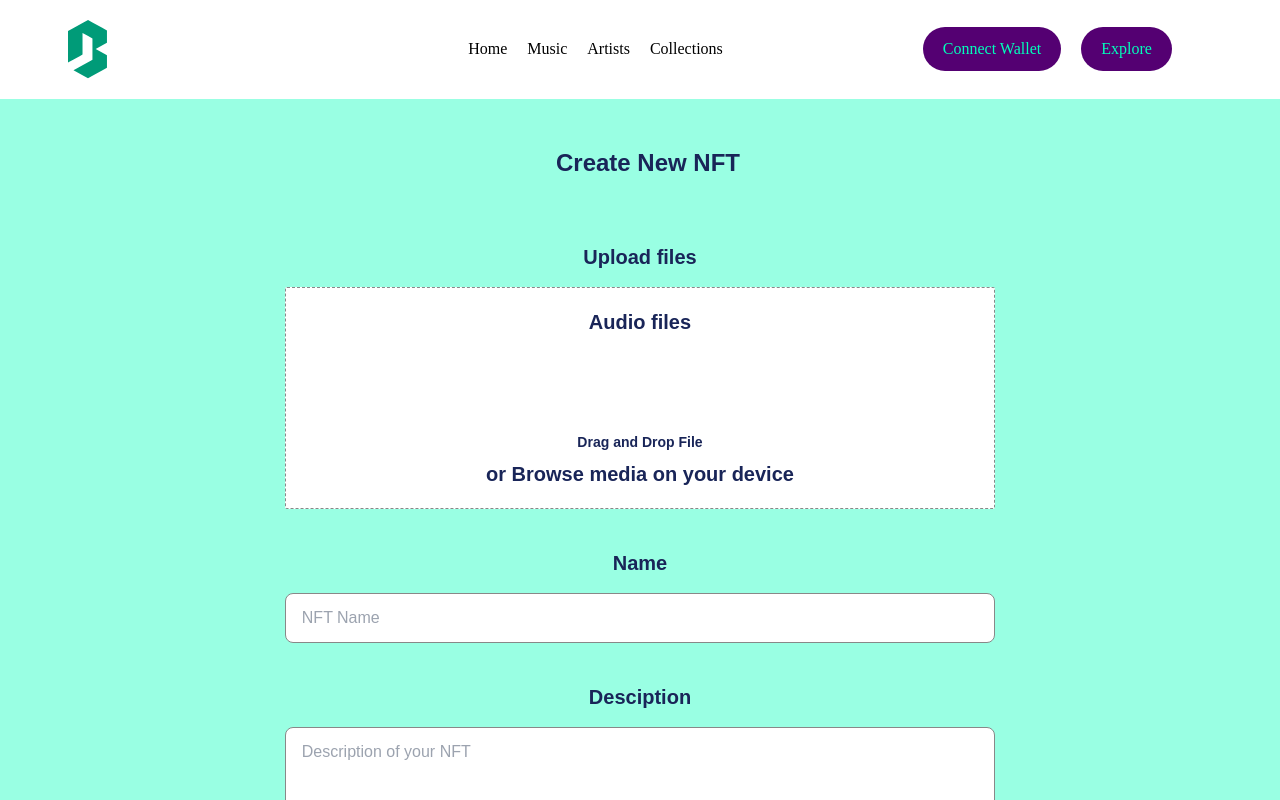
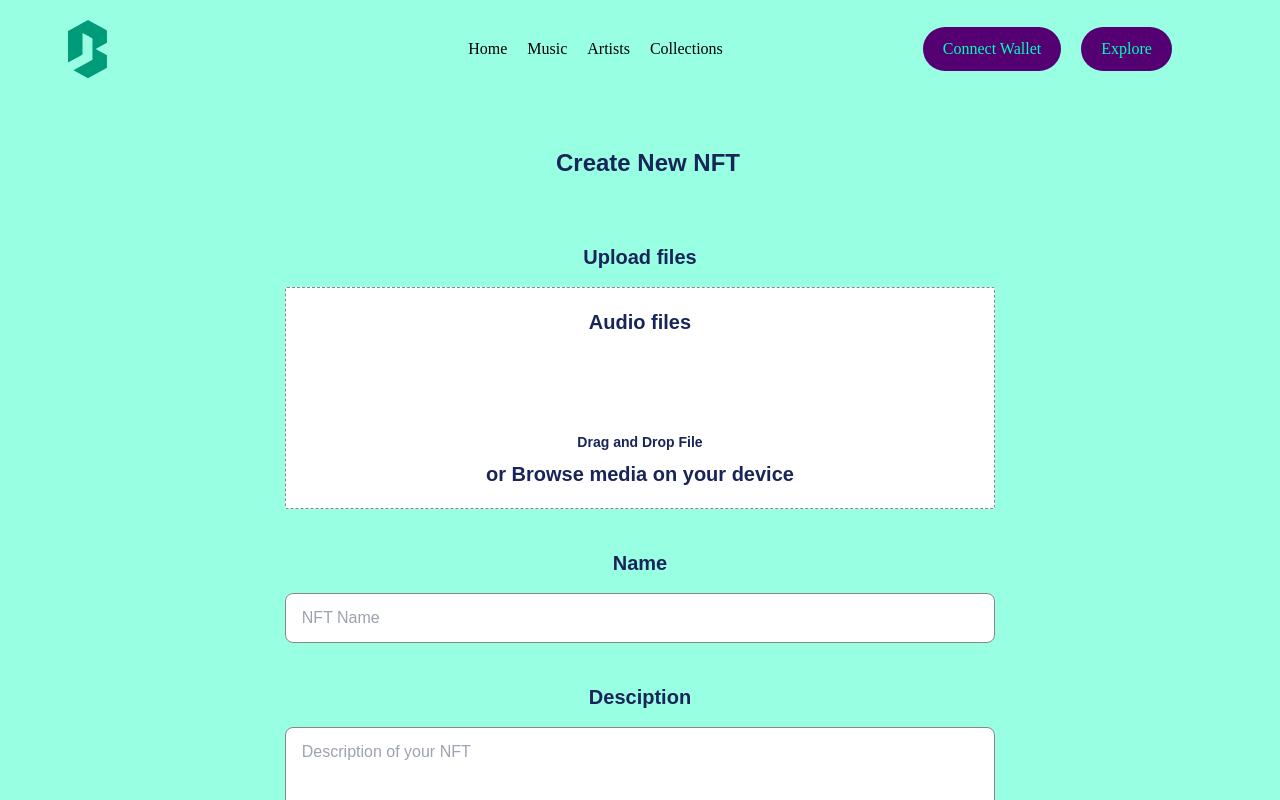
Before and after one commit to SabariGanesh-K/beatspire, a React (Create React App) app: page /create in a window 1280 px wide. Shown: the top 800 px of the page. Built offline with nearby package versions, Linux system fonts and the light colour scheme; no server answers; what nft.storage would draw is missing.

Commit message:
ui changes

```diff
--- a/src/Pages/Artist/ArtistProfile.js
+++ b/src/Pages/Artist/ArtistProfile.js
@@ -59,9 +59,11 @@ export const ArtistProfile = () => {
   const { currentAccount,connectWallet } = useContext(BlockchainConfig);
   return (
     <>
+      <Section>
       <Navbar />
-      <Section>
+
         <Container2 className="text-2xl font-extrabold">Artist  Profile</Container2>
+
         <br/><br/><br/>
         <br/><br/><br/>
         {(currentAccount ) ? <>
--- a/src/Pages/Artist/ArtistRegisteration.js
+++ b/src/Pages/Artist/ArtistRegisteration.js
@@ -104,8 +104,9 @@ export const ArtistRegisteration = () => {
   console.log(currentAccount)
   return (
     <>
+      <Section>
       <Navbar />
-      <Section>
+
         <Container2 className="text-2xl font-extrabold">Artist Registeration</Container2>
         {(currentAccount && !artistData.name ) ? (
           <Container>
--- a/src/Pages/Landing/Landing.js
+++ b/src/Pages/Landing/Landing.js
@@ -16,7 +16,7 @@ body{
 }`
 
 const Container = styled.div`
-height: 100vh;
+// height: 100vh;
 background-color: #000;
 scroll-snap-type: y mandatory;
 scroll-behavior: smooth;
@@ -33,8 +33,10 @@ const Landing = () => {
     <>
       <GlobalStyle />
       <Container>
-        <Navbar />
+      <Navbar />
+
         <Hero />
+
         <TopNfts />
         <SellNfts />
         <CreateNft />
--- a/src/Pages/NFT/CreateNFT.js
+++ b/src/Pages/NFT/CreateNFT.js
@@ -99,12 +99,15 @@ const CreateNFT = () => {
 
   return (
     <>
-      <Navbar />
-
+<div className='bg-[#99FFE3]'>
+<Navbar />
+</div>
 
       <Body className="flex justify-center sm:px-4 p-12">
+
         {/* <div className='bg-red'>Hi</div> */}
         <div className="w-3/5 md:w-full">
+
           <h1 className="font-poppins  dark:text-white text-nft-black-1 text-2xl minlg:text-4xl font-extrabold ml-4 sm:mb-4">
             Create New NFT
           </h1>
```
